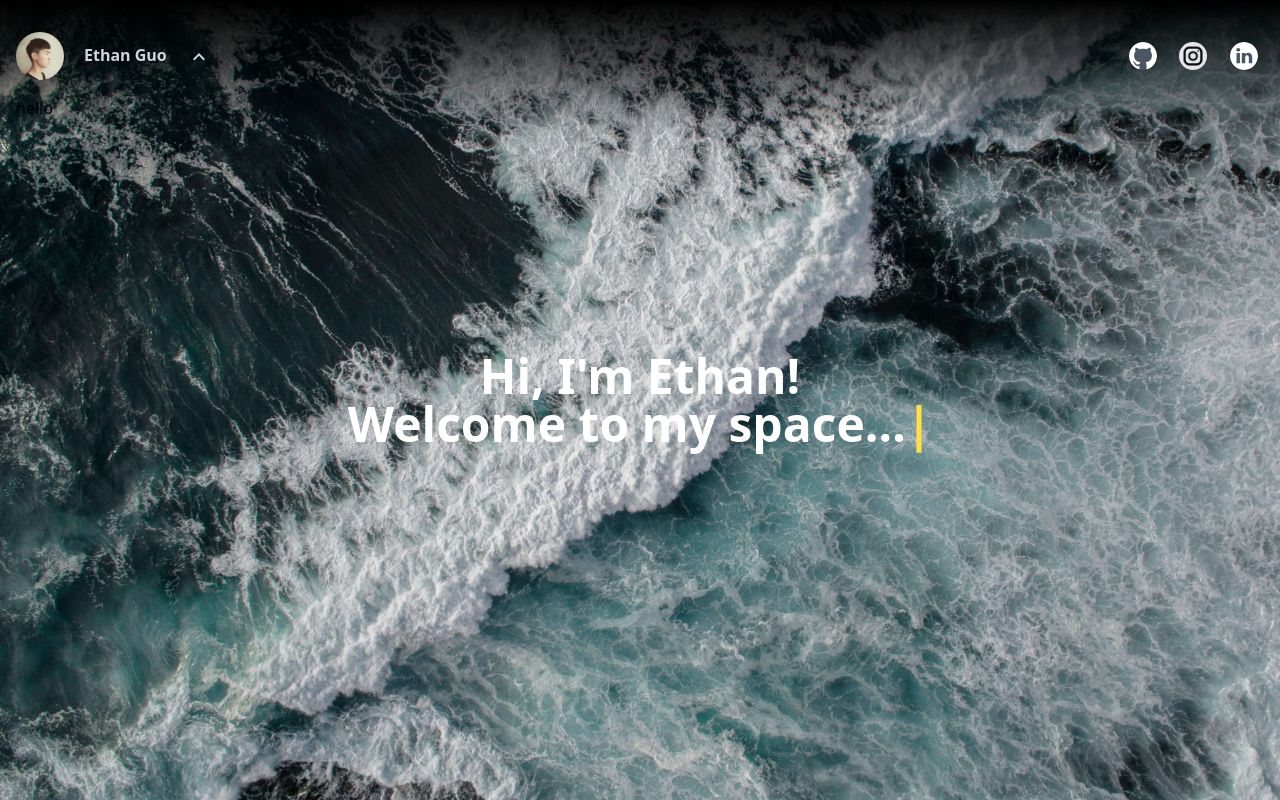
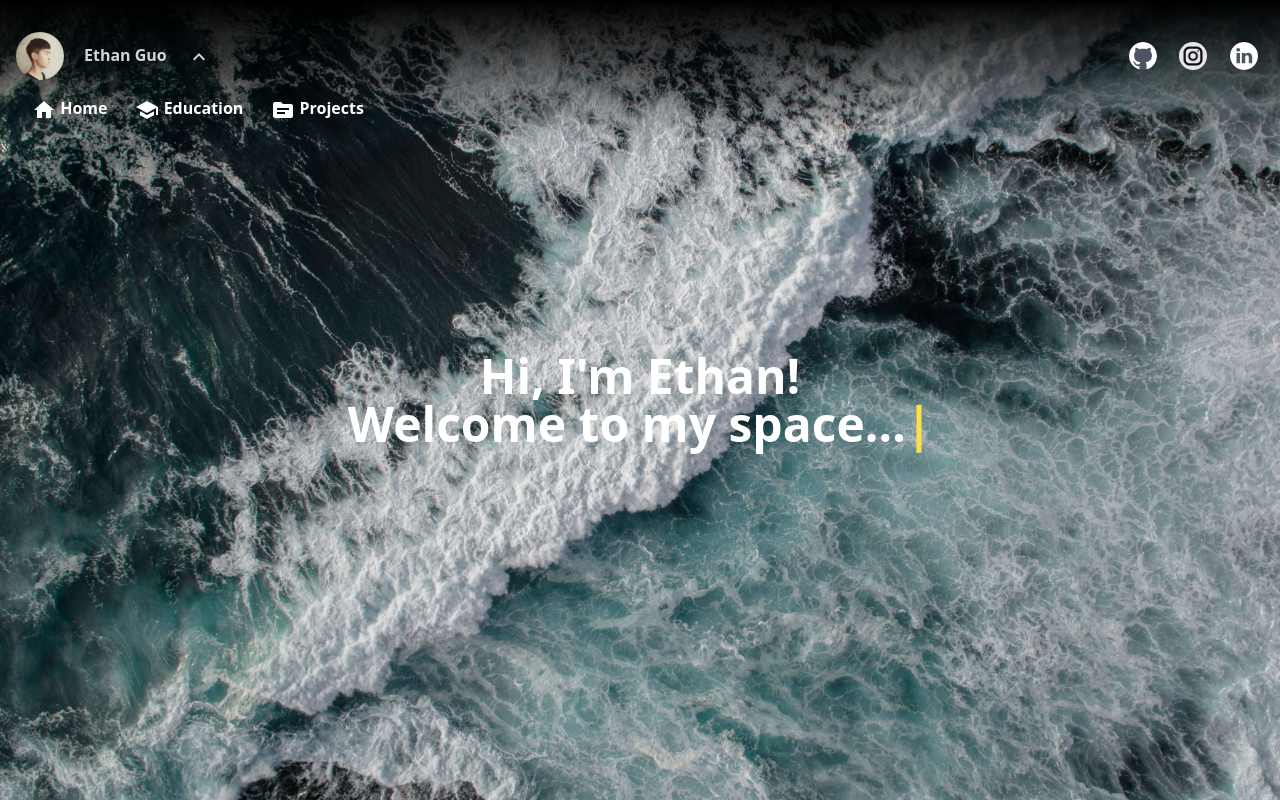
Before and after one commit to EthanGuo666/EthanGuo666.github.io, a React (Vite) app in the folder ethan_personal_page/: page / in a window 1280 px wide. Both pictures are taken after a click on the button 198 px from the left and 56 px from the top of the page. Shown: the top 800 px of the page. Built offline with nearby package versions, Linux system fonts and the light colour scheme.

Commit message:
feat: add archors to enable in-page jump

```diff
--- a/ethan_personal_page/src/components/EducationPage.jsx
+++ b/ethan_personal_page/src/components/EducationPage.jsx
@@ -24,7 +24,7 @@ import '../styles/Canvas.css';
 
 function EducationPage() {
   return (
-    <div className='Canvas flex'>
+    <div className='Canvas flex' id='education-top'>
       <div className='w-full m-auto my-16 text-center'>
         <span className='font-sans text-3xl font-bold text-stone-500'>
           Education
--- a/ethan_personal_page/src/components/HeaderBar.jsx
+++ b/ethan_personal_page/src/components/HeaderBar.jsx
@@ -5,6 +5,10 @@ import LinkedIn from "../assets/LinkedIn.svg";
 import Profile from "../assets/ProfilePhoto.jpg";
 import ExpandCircleDownOutlinedIcon from "@mui/icons-material/ExpandCircleDownOutlined";
 import KeyboardArrowUpOutlinedIcon from "@mui/icons-material/KeyboardArrowUpOutlined";
+import HomeOutlinedIcon from '@mui/icons-material/HomeOutlined';
+import HomeIcon from '@mui/icons-material/Home';
+import SchoolIcon from '@mui/icons-material/School';
+import SourceIcon from '@mui/icons-material/Source';
 
 import { Link } from "react-scroll";
 
@@ -24,7 +28,7 @@ function HeaderBar() {
     return () => {
       document.removeEventListener("mousedown", handleClickOutsideOfMenu);
     };
-  }, [menuRef])
+  }, [menuRef]);
 
   return (
     <div>
@@ -77,7 +81,40 @@ function HeaderBar() {
           </div>
         </nav>
       </header>
-      {menuVisible && <div ref={menuRef}>hello</div>}
+      {menuVisible && (
+        <div ref={menuRef} className='flex-x'>
+          <Link
+            to='page-top'
+            smooth
+            duration={500}
+            className='ml-4 mr-3 text-white font-bold text-center hover:cursor-pointer transition duration-300'
+            onClick={() => setMenuVisible(!menuVisible)}
+          >
+            <HomeIcon />
+            &nbsp;Home
+          </Link>
+          <Link
+            to='education-top'
+            smooth
+            duration={500}
+            className='ml-4 mr-3 text-white font-bold text-center hover:cursor-pointer transition duration-300'
+            onClick={() => setMenuVisible(!menuVisible)}
+          >
+            <SchoolIcon />
+            &nbsp;Education
+          </Link>
+          <Link
+            to='projects-top'
+            smooth
+            duration={500}
+            className='ml-4 mr-3 text-white font-bold text-center hover:cursor-pointer transition duration-300'
+            onClick={() => setMenuVisible(!menuVisible)}
+          >
+            <SourceIcon />
+            &nbsp;Projects
+          </Link>
+        </div>
+      )}
     </div>
   );
 }
--- a/ethan_personal_page/src/components/ProjectPage.jsx
+++ b/ethan_personal_page/src/components/ProjectPage.jsx
@@ -18,7 +18,7 @@ import SparkNewsAnalysis from '../assets/SparkNewsAnalysis.jpg';
 function ProjectPage() {
 
   return (
-    <div className='Canvas text-center'>
+    <div className='Canvas text-center' id='projects-top'>
       <br />
       <br />
       <br />
```
